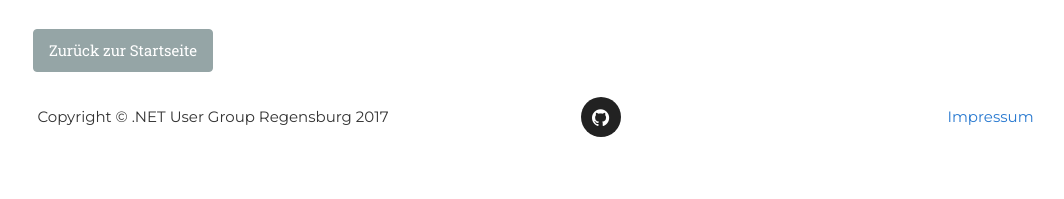
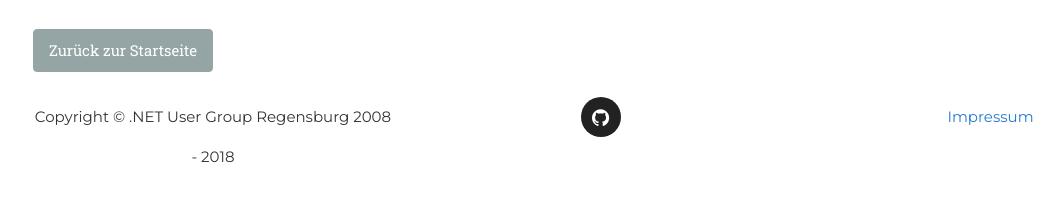
Before and after one commit to DotNetRegensburg/dotnetregensburg.github.io, a Jekyll site: the page built from imprint.html, in a window 1280 px wide. Shown: the part 1903-2102 px from the top of the page, without its empty margins (37-1101 px from the left). Built offline with Jekyll 4.4.1, drawn with Linux system fonts in a browser that asks for light colours; some web fonts are replaced; before the commit the page ends 2065 px from its top, so only the background shows below that.

Commit message:
updated Copyright

```diff
--- a/_includes/footer.html
+++ b/_includes/footer.html
@@ -2,7 +2,7 @@
     <div class="container">
         <div class="row">
             <div class="col-md-4">
-                <span class="copyright">Copyright &copy; {{ site.title }} 2017</span>
+                <span class="copyright">Copyright &copy; {{ site.title }} 2008 - 2018</span>
             </div>
             <div class="col-md-4">
                 <ul class="list-inline social-buttons">
```
